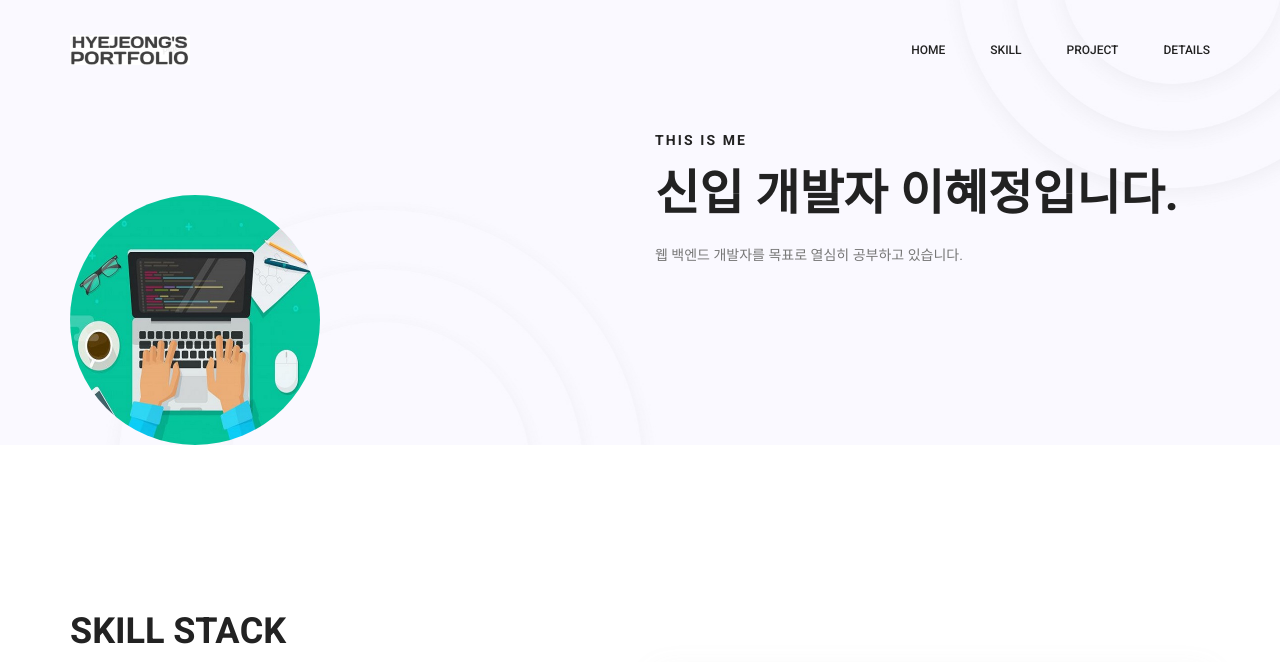
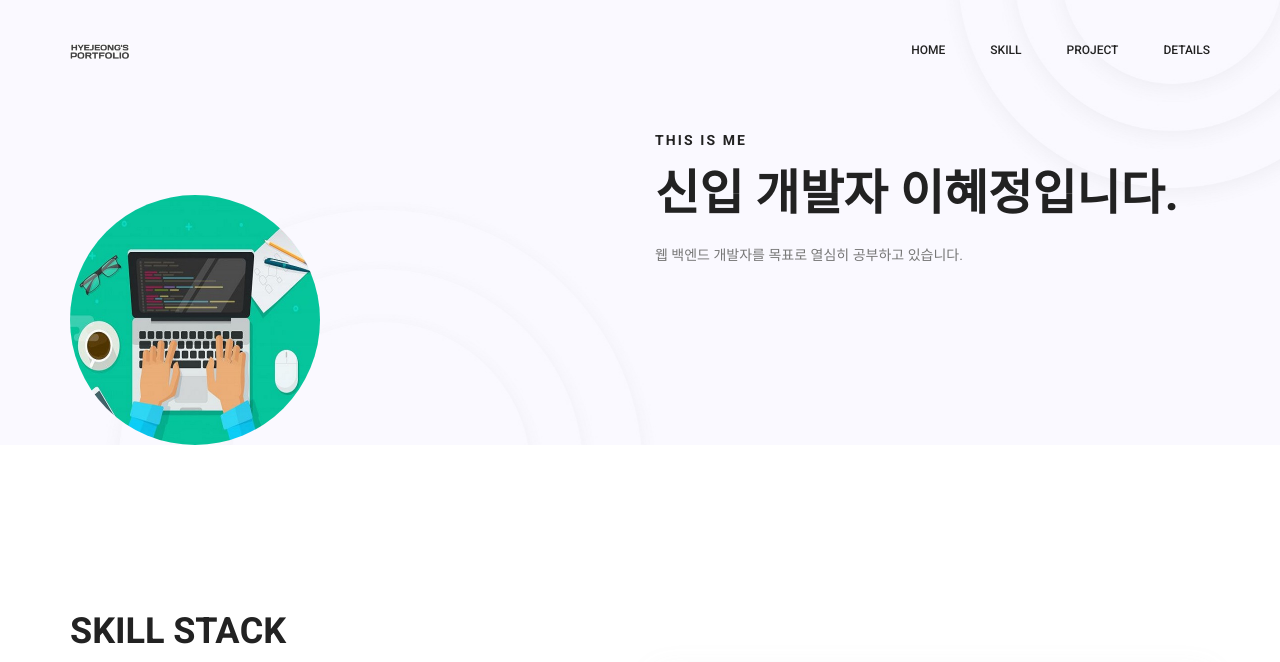
Before and after one commit to lhj8390/portfolio, a plain HTML site: page index.html in a window 1280 px wide. Shown: the top 662 px of the page. Drawn offline with Linux system fonts and the light colour scheme; some packages are replaced by stand-ins of ours.

Commit message:
fix logo.png

```diff
--- a/index.html
+++ b/index.html
@@ -27,7 +27,7 @@
             	<nav class="navbar navbar-expand-lg navbar-light">
 					<div class="container box_1620">
 						<!-- Brand and toggle get grouped for better mobile display -->
-						<a class="navbar-brand logo_h" href="index.html"><img src="img/logo.png" alt="" height="30px"></a>
+						<a class="navbar-brand logo_h" href="index.html"><img src="img/logo.png" alt="" height="15px"></a>
 						<button class="navbar-toggler" type="button" data-toggle="collapse" data-target="#navbarSupportedContent" aria-controls="navbarSupportedContent" aria-expanded="false" aria-label="Toggle navigation">
 							<span class="icon-bar"></span>
 							<span class="icon-bar"></span>
```
